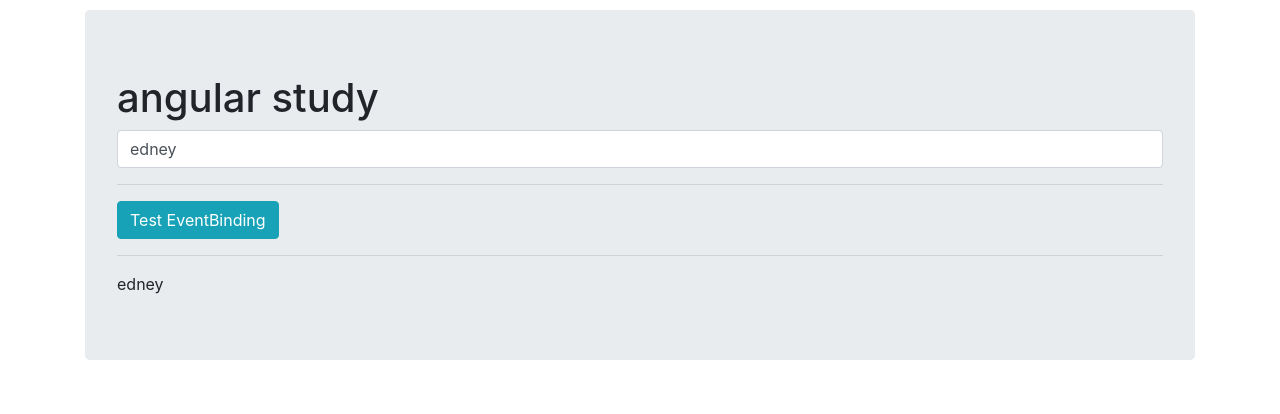
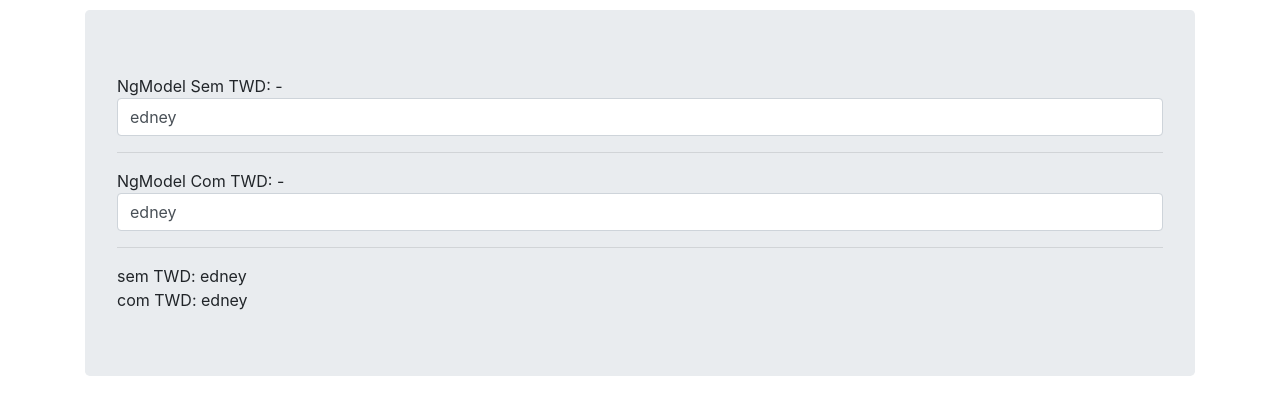
Before and after one commit to edneyRoldao/angular-todd-course, an Angular app: page / in a window 1280 px wide. Shown: the top 414 px of the page. Built offline with nearby package versions, Linux system fonts and the light colour scheme.

Commit message:
add exemplos

```diff
--- a/src/app/app.component.ts
+++ b/src/app/app.component.ts
@@ -8,19 +8,20 @@ import {log} from 'util';
   template: `
     <div class="container" style="margin-top: 10px">
       <div class="jumbotron">
-        <h1> {{ app }} </h1>
 
+        NgModel Sem TWD: -
         <input class="form-control"
-               type="text"
-               [value]="name"
-               (input)="inputHandler($event)"
-               (blur)="handleBlur($event)">
+               type="text" [ngModel]="name1">
+        <hr>
+
+        NgModel Com TWD: -
+        <input class="form-control"
+               type="text" [(ngModel)]="name2">
 
         <hr>
-        <div class="btn btn-info" (click)="handleClick()">Test EventBinding</div>
 
-        <hr>
-        {{ name }}
+        {{ 'sem TWD: ' + name1 }} <br>
+        {{ 'com TWD: ' + name2 }}
 
       </div>
     </div>
@@ -28,23 +29,10 @@ import {log} from 'util';
 })
 export class AppComponent {
 
-  name = 'edney';
-  app = 'angular study';
+  name1 = 'edney';
+  name2 = 'edney';
 
   constructor() {
   }
 
-  handleBlur(event: any) {
-    this.name = event.target.value;
-    console.log(event);
-  }
-
-  inputHandler(event: any) {
-    this.name = event.target.value;
-  }
-
-  handleClick() {
-    this.name = 'edney roldao';
-  }
-
 }
```
Also changed, not shown: src/app/app.module.ts (+3 -4 lines), 1 other file (tests, documents, lock files or other folders).
